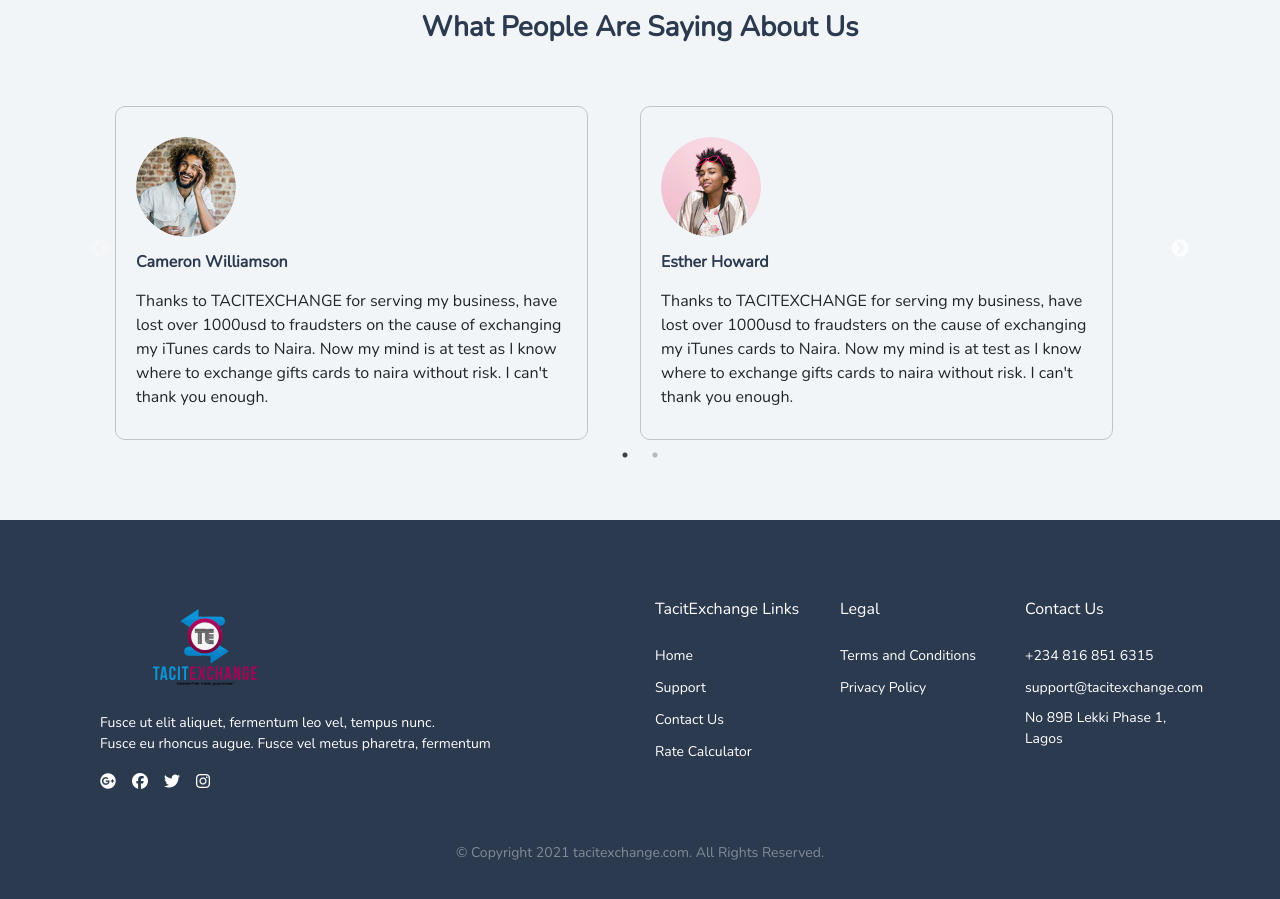
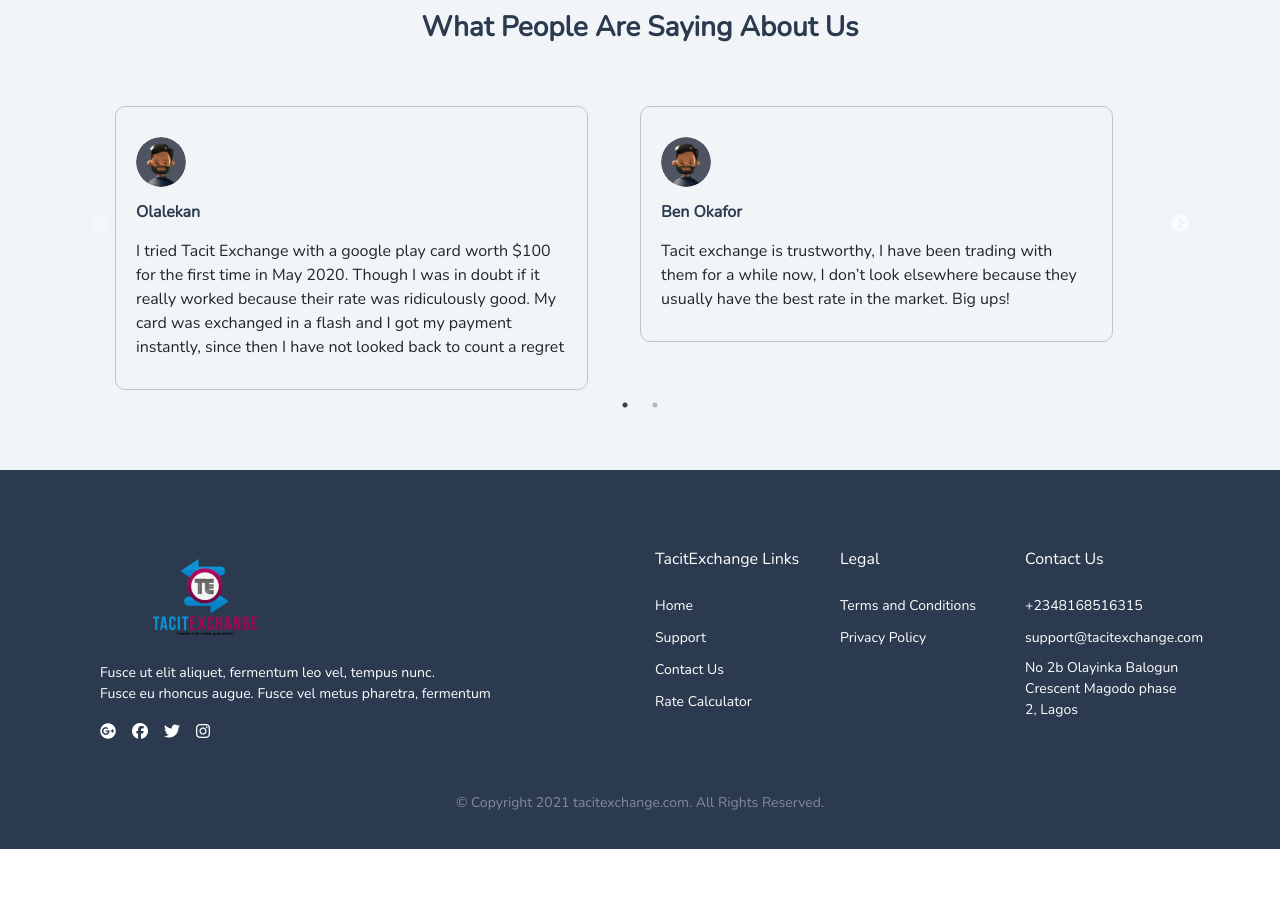
Before and after one commit to Oluwashina/TacitExchange, a React (Create React App) app: page / in a window 1280 px wide. Shown: the part 3020-3919 px from the top of the page. After the commit the page ends 3869 px from the top, so only its background shows below. Built offline with nearby package versions, Linux system fonts and the light colour scheme; no server answers.

Commit message:
edits on content

```diff
--- a/src/components/HomeComponents/Footer.js
+++ b/src/components/HomeComponents/Footer.js
@@ -53,13 +53,13 @@ const Footer = () => {
                     <div className="col-lg-2 mt-lg-0 mt-3">
                         <h6>Contact Us</h6>
                         <div className="mt-4">
-                            <a href="tel:+234137632128"  style={{textDecoration: 'none', color: '#fff', fontSize: 14}}>+234 816 851 6315</a>
+                            <a href="tel:+234137632128"  style={{textDecoration: 'none', color: '#fff', fontSize: 14}}>+2348168516315</a>
                         </div>
                         <div className="mt-2">
                             <a href="mailto:support@tacitexchange.com"  style={{fontSize: 14, color: '#fff', textDecoration: 'none'}}>support@tacitexchange.com</a>
                         </div>
                         <div className="mt-2">
-                            <p className="mb-0" style={{fontSize: 14}}>No 89B Lekki Phase 1, Lagos</p>
+                            <p className="mb-0" style={{fontSize: 14}}>No 2b Olayinka Balogun Crescent Magodo phase 2, Lagos</p>
                         </div>
                     </div>
 
--- a/src/components/HomeComponents/Testimonials.js
+++ b/src/components/HomeComponents/Testimonials.js
@@ -1,7 +1,7 @@
 import React from 'react';
-import user1 from '../../assets/images/user1.png'
-import user2 from '../../assets/images/user2.png'
-import user3 from '../../assets/images/user3.png'
+import user1 from '../../assets/images/userProfile.svg'
+import user2 from '../../assets/images/userProfile.svg'
+import user3 from '../../assets/images/userProfile.svg'
 import Slider from "react-slick";
 import "slick-carousel/slick/slick.css";
 import "slick-carousel/slick/slick-theme.css";
@@ -57,17 +57,14 @@ const Testimonials = () => {
                     <div className="testimonials-div mt-4 mt-lg-5">
                         {/* image */}
                         <div>
-                            <img src={user1} className="" alt="user1" style={{borderRadius: '50%', width: '100px', height: '100px'}} />
+                            <img src={user1} className="" alt="user1" style={{borderRadius: '50%', width: '50px', height: '50px'}} />
                         </div>
                         <div className="mt-3">
-                            <h6 className="rate-text">Cameron Williamson</h6>
+                            <h6 className="rate-text">Olalekan</h6>
                         </div>
                         <div className="mt-3">
                             <p className="mb-0">
-                            Thanks to TACITEXCHANGE for serving my business, have lost over 1000usd
-                            to fraudsters on the cause of exchanging my iTunes cards to Naira. Now my
-                            mind is at test as I know where to exchange gifts cards to naira without risk.
-                            I can't thank you enough.
+                            I tried Tacit Exchange with a google play card worth $100 for the first time in May 2020. Though I was in doubt if it really worked because their rate was ridiculously good. My card was exchanged in a flash and I got my payment instantly, since then I have not looked back to count a regret
                             </p>
                         </div>
                      </div>
@@ -76,17 +73,14 @@ const Testimonials = () => {
                      <div className="testimonials-div mt-4 mt-lg-5">
                         {/* image */}
                         <div>
-                            <img src={user2} className="" alt="user1" style={{borderRadius: '50%', width: '100px', height: '100px'}} />
+                            <img src={user2} className="" alt="user1" style={{borderRadius: '50%', width: '50px', height: '50px'}} />
                         </div>
                         <div className="mt-3">
-                            <h6 className="rate-text">Esther Howard</h6>
+                            <h6 className="rate-text">Ben Okafor</h6>
                         </div>
                         <div className="mt-3">
                             <p className="mb-0">
-                            Thanks to TACITEXCHANGE for serving my business, have lost over 1000usd
-                            to fraudsters on the cause of exchanging my iTunes cards to Naira. Now my
-                            mind is at test as I know where to exchange gifts cards to naira without risk.
-                            I can't thank you enough.
+                            Tacit exchange is trustworthy, I have been trading with them for a while now, I don’t look elsewhere because they usually have the best rate in the market. Big ups!
                             </p>
                         </div>
                      </div>
@@ -95,17 +89,14 @@ const Testimonials = () => {
                      <div className="testimonials-div mt-4 mt-lg-5" >
                         {/* image */}
                         <div>
-                            <img src={user3} className="" alt="user1" style={{borderRadius: '50%', width: '100px', height: '100px'}} />
+                            <img src={user3} className="" alt="user1" style={{borderRadius: '50%', width: '50px', height: '50px'}} />
                         </div>
                         <div className="mt-3">
-                            <h6 className="rate-text">Jerome Bell</h6>
+                            <h6 className="rate-text">Lola Agbaje</h6>
                         </div>
                         <div className="mt-3">
                             <p className="mb-0">
-                            Thanks to TACITEXCHANGE for serving my business, have lost over 1000usd
-                            to fraudsters on the cause of exchanging my iTunes cards to Naira. Now my
-                            mind is at test as I know where to exchange gifts cards to naira without risk.
-                            I can't thank you enough.
+                            Whenever I have gift cards that I am not willing to spend, I come here to cash it and they are fast and reliable.
                             </p>
                         </div>
                      </div>
--- a/src/pages/Home/contact.js
+++ b/src/pages/Home/contact.js
@@ -37,12 +37,12 @@ const ContactPage = (props) => {
                             <h5 style={{fontWeight: 500}}>Contact information</h5>
 
                             <div className="mt-5">
-                                <p className="text-white" style={{fontSize: 14}}>+234 816 851 6315</p>
+                                <p className="text-white" style={{fontSize: 14}}>+2348168516315</p>
                                 <hr style={{borderTop: '1px solid #eaf0ff'}} />
                                 <p className="text-white" style={{fontSize: 14}}>support@tacitexchange.com</p>
                                 <hr style={{borderTop: '1px solid #eaf0ff'}} />
                                 <p className="text-white" style={{fontSize: 14}}>
-                                No 89B Lekki Phase 1, Lagos</p>
+                                No 2b Olayinka Balogun Crescent Magodo phase 2, Lagos</p>
                             </div>
 
                             <div className="mt-5">
```
Also changed, not shown: src/components/UserSideBar/Sidebar.js (line endings or trailing spaces), 1 other file (tests, documents, lock files or other folders).
